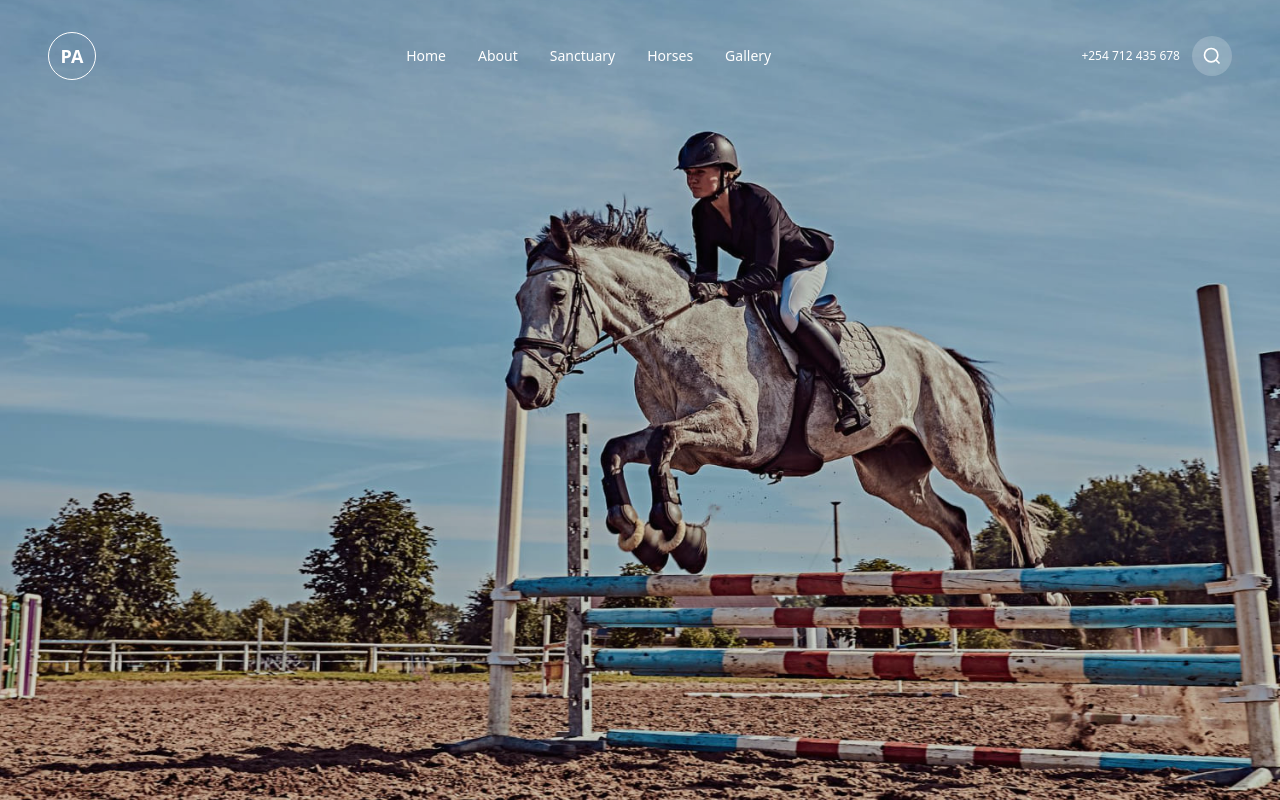
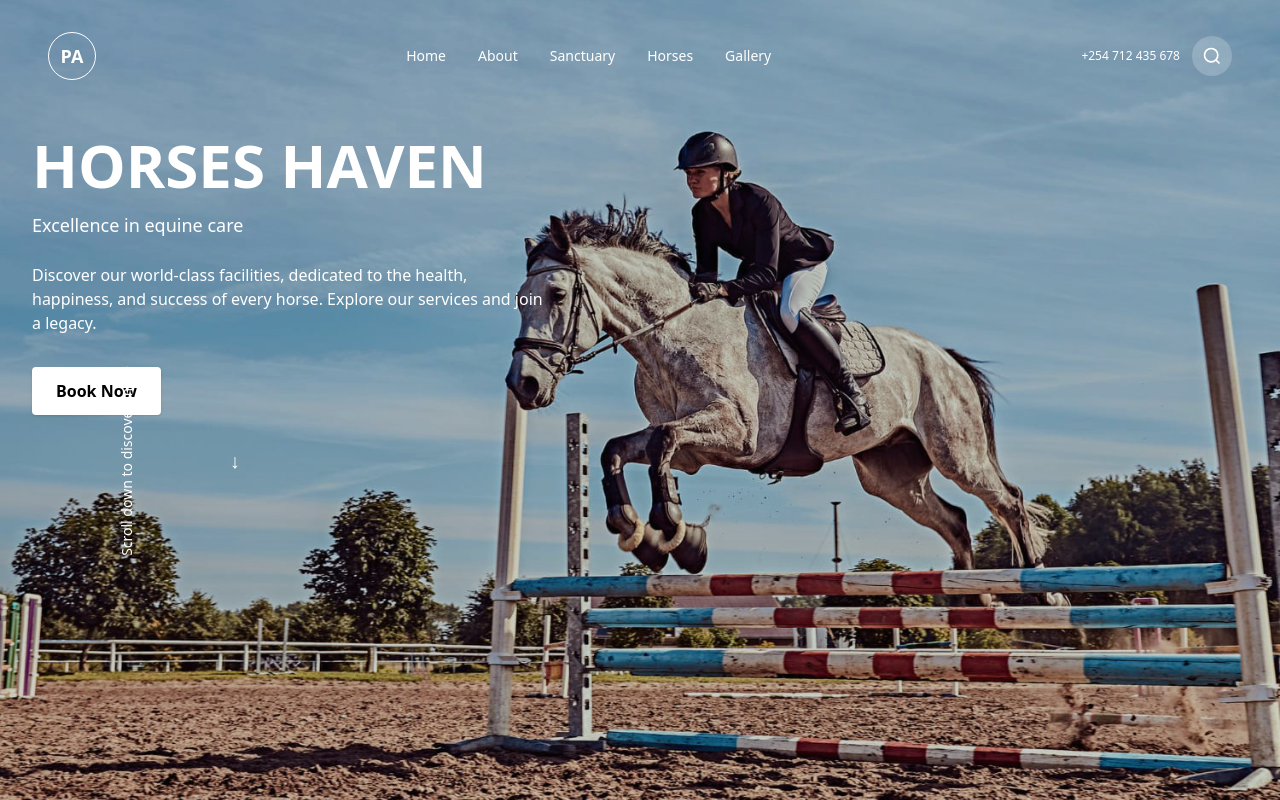
Before and after one commit to chengivan2/piaffe-academy, a Next.js app: page / in a window 1280 px wide. Built offline with nearby package versions, Linux system fonts and the light colour scheme.

Commit message:
Added the hero section's inner text

```diff
--- a/src/app/components/sections/Hero.tsx
+++ b/src/app/components/sections/Hero.tsx
@@ -1,13 +1,36 @@
 "use client";
+
 
 import React from "react";
 import Header from "../Header";
+import heroContent from "./HeroContent";
+
 
 export default function Hero() {
   return (
     <section className="relative min-w-full min-h-[100vh] bg-[url('/equestrian-horse-jump.jpg')] bg-cover bg-center">
       <div className="absolute inset-0 bg-[#0d0d0d] opacity-20"></div>
       <Header />
+      <div className="relative z-10 flex flex-col justify-center h-full px-8 pt-32 pb-16 max-w-3xl">
+        <h1 className="text-white text-6xl font-extrabold leading-tight mb-2">
+          {heroContent.heading}
+        </h1>
+        <p className="text-white text-lg mb-6 font-medium">
+          {heroContent.subheading}
+        </p>
+        <p className="text-white text-base mb-8 max-w-lg">
+          {heroContent.description}
+        </p>
+        <button className="bg-white text-black font-semibold px-6 py-3 rounded shadow hover:bg-gray-200 transition mb-8 w-fit">
+          {heroContent.bookNow}
+        </button>
+        <div className="flex items-center gap-2">
+          <span className="text-white text-sm rotate-[-90deg] whitespace-nowrap">
+            {heroContent.scrollText}
+          </span>
+          <span className="text-white text-xl">↓</span>
+        </div>
+      </div>
     </section>
   );
 }
--- a/src/app/components/sections/HeroContent.ts
+++ b/src/app/components/sections/HeroContent.ts
@@ -1,4 +1,3 @@
-// Text content for the Hero section
 const heroContent = {
   heading: 'HORSES HAVEN',
   subheading: 'Excellence in equine care',
```
